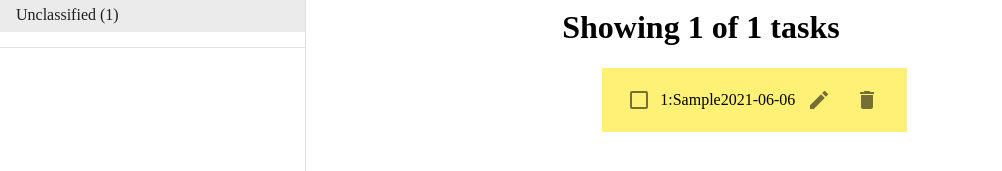
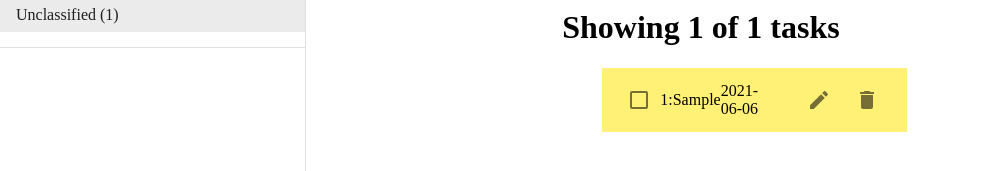
Before and after one commit to arkch99/task-app, a React (Create React App) app: page / in a window 1280 px wide. Both pictures are taken after typing "Sample" into the empty fields and a click on the button "SUBMIT". Shown: the part 149-320 px from the top of the page, without its empty margins (0-1002 px from the left). Built offline with nearby package versions, Linux system fonts and the light colour scheme.

Commit message:
Make task edit buttons right-aligned

```diff
--- a/src/components/TaskItem.js
+++ b/src/components/TaskItem.js
@@ -16,7 +16,7 @@ import CloseIcon from '@material-ui/icons/Close';
 
 import Menu from '@material-ui/core/Menu';
 import MenuItem from '@material-ui/core/MenuItem';
-import './tasklist.css';
+import './taskitem.css';
 
 class TaskItem extends Component{
 	constructor(props){
@@ -108,6 +108,7 @@ class TaskItem extends Component{
 		<span key={this.props.task.id} className="todo-item">
 			<ListItem
 				id={this.props.task.id}
+				className="todo-item-container"
 				key={this.props.task.id}
 				button={true}
 				style={{
@@ -157,7 +158,7 @@ class TaskItem extends Component{
 						/>
 					</span>
 				</span>
-
+				<div className="task-edit-wrapper">
 					<div
 						className="proj-edit-wrapper"
 						id={`${this.props.task.id}-proj-edit-wrapper`}
@@ -207,6 +208,7 @@ class TaskItem extends Component{
 				>
 					<DeleteIcon/>
 				</IconButton>
+			</div>
 		</ListItem>
 
 		</span>)
--- /dev/null
+++ b/src/components/taskitem.css
@@ -0,0 +1,11 @@
+.todo-item-container{
+	width: 100%;
+}
+
+.task-edit-wrapper{
+	display: flex;
+	width: 100%;
+	flex-grow: 1;
+	align-self: flex-end;
+	justify-content: flex-end;
+}
```
Lines whose indentation alone changed are shown as unchanged.
